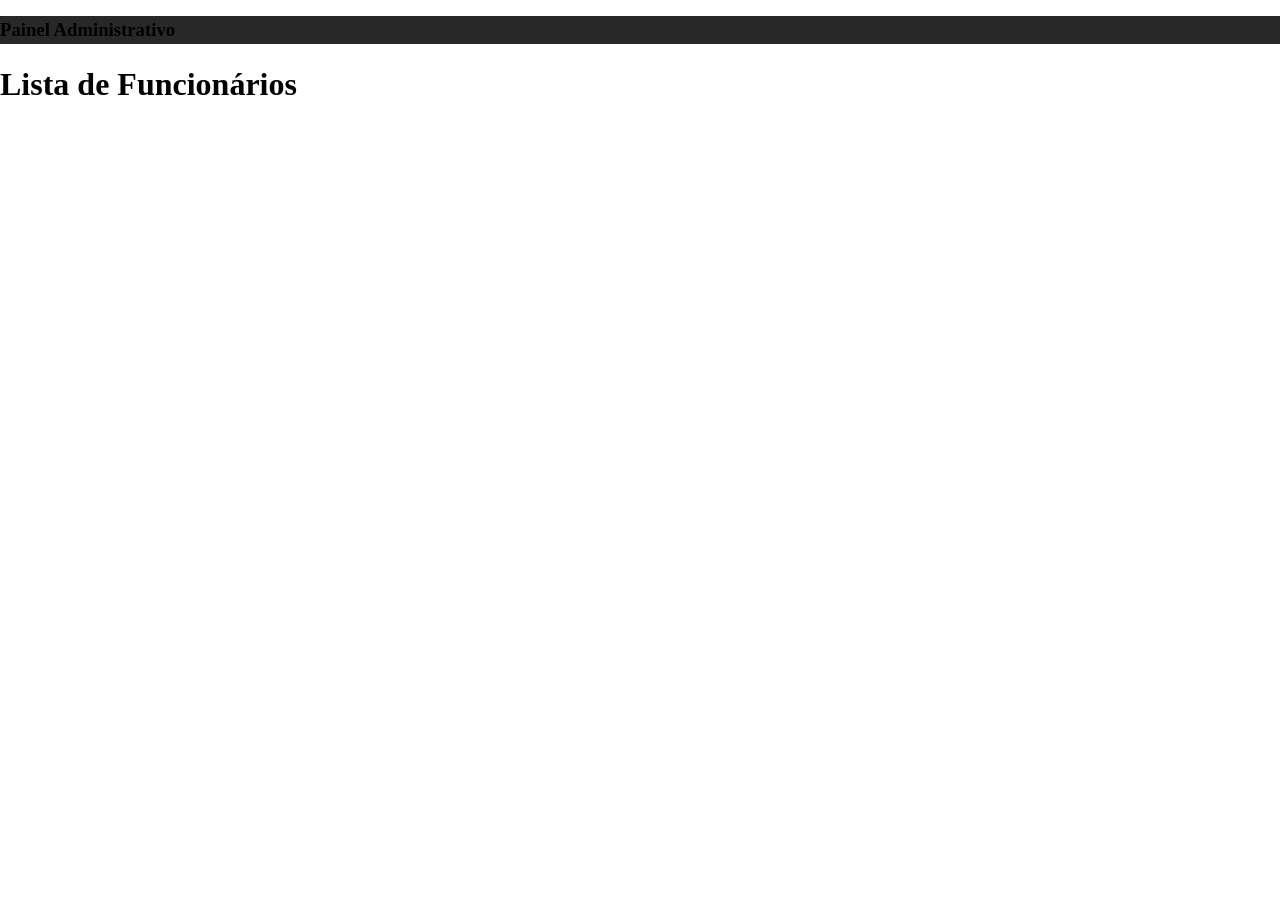
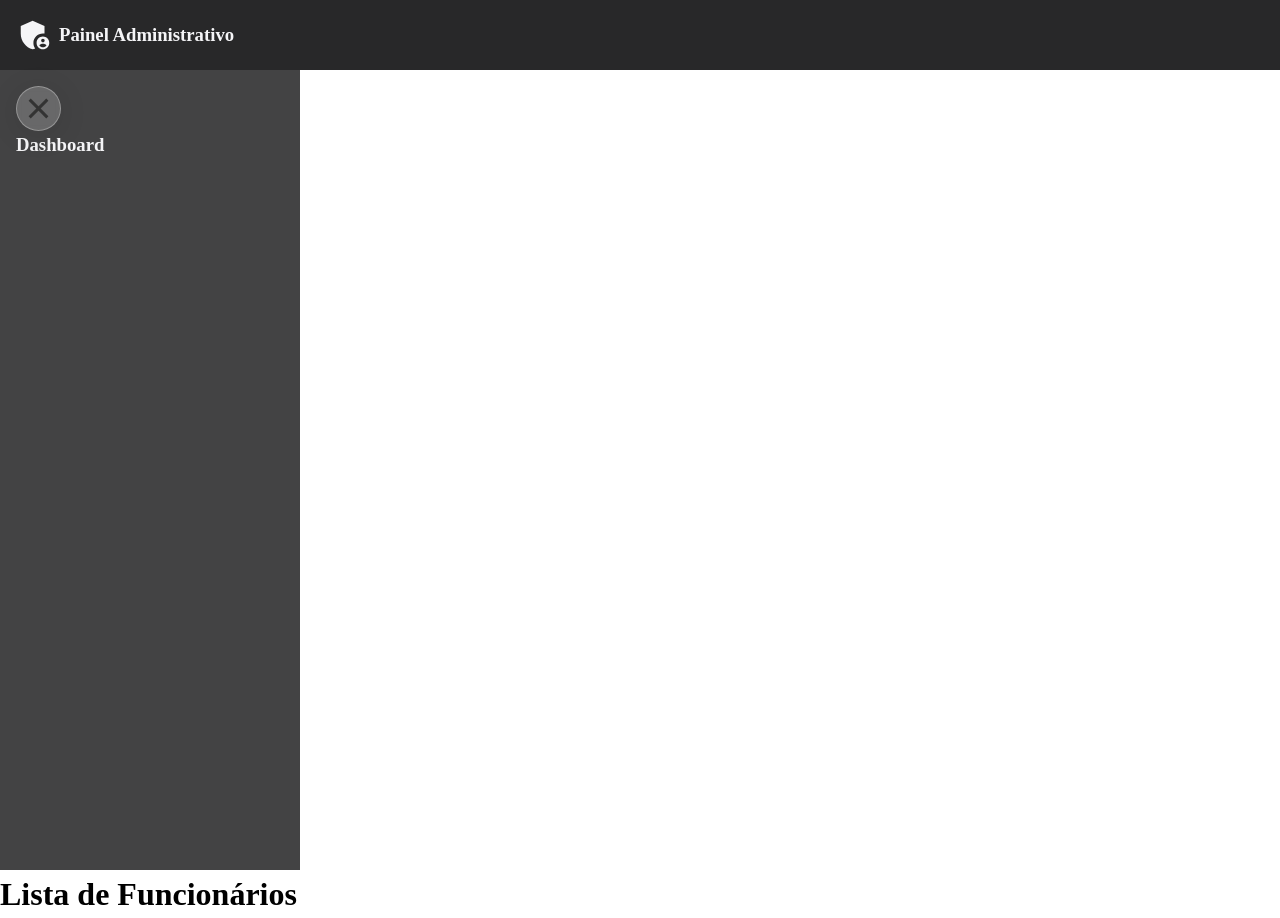
Before and after one commit to m-rcussilva/admin-panel, a Next.js app in the folder admin-panel-frontend/: page /employees in a window 1280 px wide. Before the commit the page ends 800 px from the top, so only its background shows below. Built offline with nearby package versions, Linux system fonts and the light colour scheme.

Commit message:
sidebar started

```diff
--- a/admin-panel-frontend/package.json
+++ b/admin-panel-frontend/package.json
@@ -11,7 +11,8 @@
   "dependencies": {
     "next": "14.0.4",
     "react": "^18",
-    "react-dom": "^18"
+    "react-dom": "^18",
+    "react-icons": "^4.12.0"
   },
   "devDependencies": {
     "@types/node": "^20",
--- a/admin-panel-frontend/src/app/globals.css
+++ b/admin-panel-frontend/src/app/globals.css
@@ -16,6 +16,7 @@
 html,
 body {
     scroll-behavior: smooth;
+    height: 100%;
 }
 
 body {
--- a/admin-panel-frontend/src/app/login/login.module.css
+++ b/admin-panel-frontend/src/app/login/login.module.css
@@ -8,7 +8,8 @@
     align-items: center;
     justify-content: center;
     min-height: 100vh;
-    max-width: 1280px;
+    /* max-width: 1280px; */
+    width: 100%;
     margin: 0 auto;
 }
 
--- a/admin-panel-frontend/src/components/Template.module.css
+++ b/admin-panel-frontend/src/components/Template.module.css
@@ -5,6 +5,66 @@
 
 .HeaderContainer {
     width: 100%;
-    margin: 1rem auto;
     background-color: #282829;
+    padding: 1rem;
+    color: var(--white-text-color);
 }
+
+.HeaderLogo {
+    display: flex;
+    align-items: center;
+}
+
+.HeaderLogo h3 {
+    margin-left: 5px;
+}
+
+.SidebarContainer {
+    width: 300px;
+    height: 100%;
+    background-color: #434344;
+    overflow-wrap: break-word;
+    padding: 1rem;
+    color: var(--white-text-color);
+}
+
+.SidebarToggle {
+    position: relative;
+    display: flex;
+    align-items: center;
+    justify-content: center;
+    flex-direction: column;
+    cursor: pointer;
+
+    background: rgba(255, 255, 255, 0.2);
+    border-radius: 50%;
+    box-shadow: 0 4px 30px rgba(0, 0, 0, 0.1);
+    backdrop-filter: blur(5px);
+    -webkit-backdrop-filter: blur(5px);
+    border: 1px solid rgba(255, 255, 255, 0.3);
+
+    width: 45px;
+    height: 45px;
+}
+
+.Line {
+    width: 25px;
+    height: 3px;
+    background-color: #333;
+    margin: 8px;
+    transition: 0.4s;
+}
+
+.LineOne {
+    transform: rotate(45deg);
+    position: absolute;
+}
+
+.LineTwo {
+    opacity: 0;
+}
+
+.LineThree {
+    transform: rotate(-45deg);
+    position: absolute;
+}
--- a/admin-panel-frontend/src/components/Template.tsx
+++ b/admin-panel-frontend/src/components/Template.tsx
@@ -1,4 +1,5 @@
 import styles from "./Template.module.css"
+import { MdAdminPanelSettings } from "react-icons/md"
 
 interface TemplateProps {
     children: React.ReactNode
@@ -8,6 +9,7 @@ export function Template({ children }: TemplateProps) {
     return (
         <>
             <Header />
+            <Sidebar />
             <div className={styles.GlobalContainer}>{children}</div>
         </>
     )
@@ -17,8 +19,36 @@ function Header() {
     return (
         <div className={styles.HeaderContainer}>
             <header className={styles.Header}>
-                <h3>Painel Administrativo</h3>
+                <div className={styles.HeaderLogo}>
+                    <MdAdminPanelSettings size={38} />
+                    <h3>Painel Administrativo</h3>
+                </div>
             </header>
         </div>
     )
 }
+
+function Sidebar() {
+    return (
+        <aside className={styles.SidebarContainer}>
+            <div className={styles.SidebarToggle}>
+                <div
+                    className={`${styles.Line} ${styles.LineOne}`}
+                    id="lineOne"
+                ></div>
+                <div
+                    className={`${styles.Line} ${styles.LineTwo}`}
+                    id="lineTwo"
+                ></div>
+                <div
+                    className={`${styles.Line} ${styles.LineThree}`}
+                    id="lineThree"
+                ></div>
+            </div>
+
+            <div>
+                <h3>Dashboard</h3>
+            </div>
+        </aside>
+    )
+}
```
Also changed, not shown: 1 other file (tests, documents, lock files or other folders).
